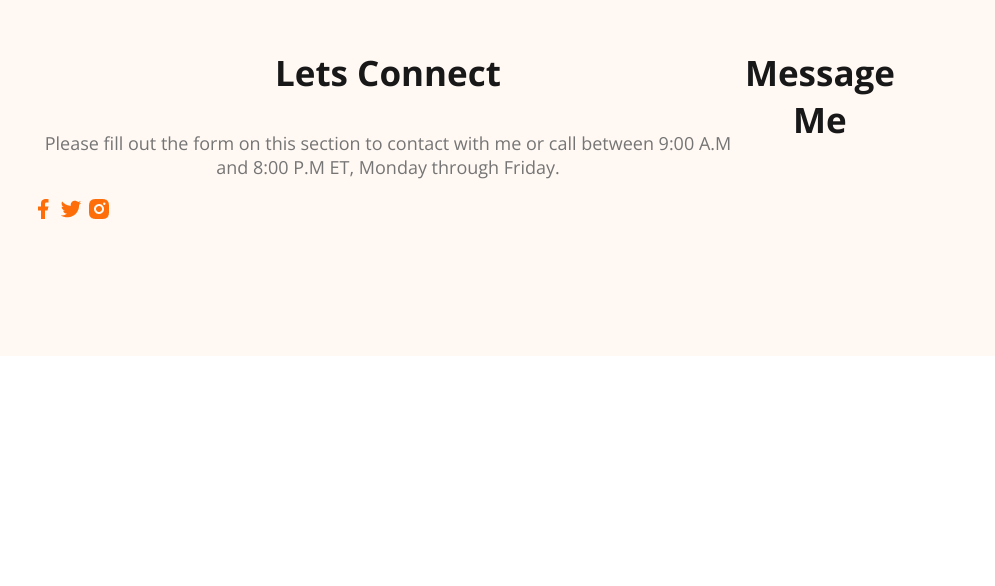
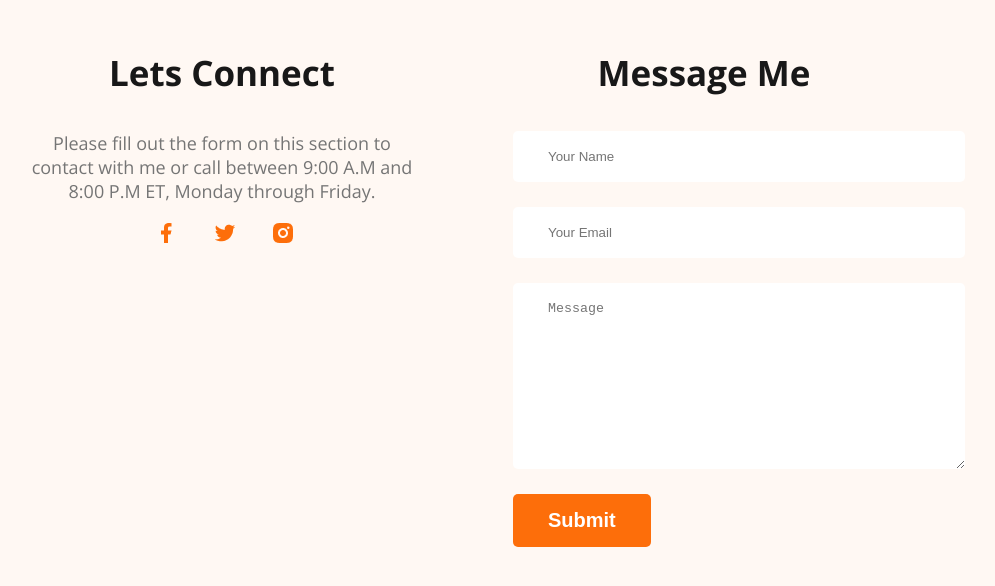
Before and after one commit to RafiKK98/webdeveloper-portfolio, a plain HTML site: page index.html in a window 1280 px wide. Shown: the part 3938-4524 px from the top of the page, without its empty margins (177-1172 px from the left). Before the commit the page ends 4302 px from the top, so only its background shows below. Drawn offline with nearby package versions, Linux system fonts and the light colour scheme.

Commit message:
finished footer section

```diff
--- a/index.html
+++ b/index.html
@@ -209,6 +209,12 @@
         </div>
         <div class="footer-column">
             <h3 class="section-title">Message Me</h3>
+            <form class="contact" action="">
+                <input type="text" placeholder="Your Name" name="" id="">
+                <input type="email" placeholder="Your Email" name="" id="">
+                <textarea name="" id="" placeholder="Message" cols="30" rows="10"></textarea>
+                <input class="btn-primary" type="submit" value="Submit">
+            </form>
         </div>
     </footer>
 </body>
--- a/styles/portfolio.css
+++ b/styles/portfolio.css
@@ -174,6 +174,29 @@ main section {
 /* Footer related styles */
 footer {
     display: flex;
+    gap: 100px;
     background-color: #FFF8F3;
     padding: 130px 200px;
 }
+.footer-column {
+    width: 50%;
+}
+.social-links {
+    margin-right: 25px;
+    text-align: center;
+}
+.social-links > a {
+    margin-left: 30px;
+}
+.contact input[type="text"],
+.contact input[type="email"],
+textarea {
+    display: block;
+    margin-bottom: 25px;
+    padding: 18px 35px;
+    color: #757575;
+    border-radius: 5px;
+    border: 0;
+    background: #FFF;
+    width: 100%;
+}
```
